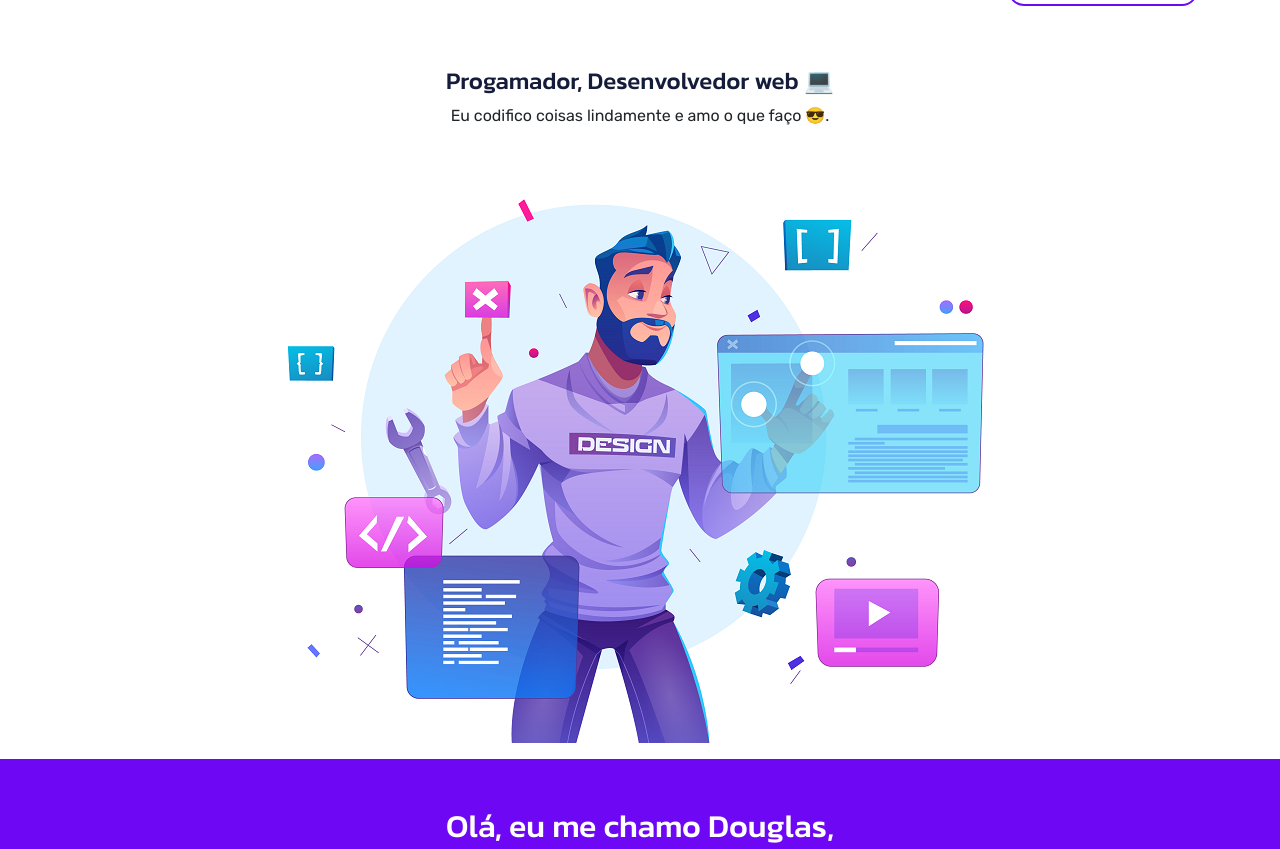
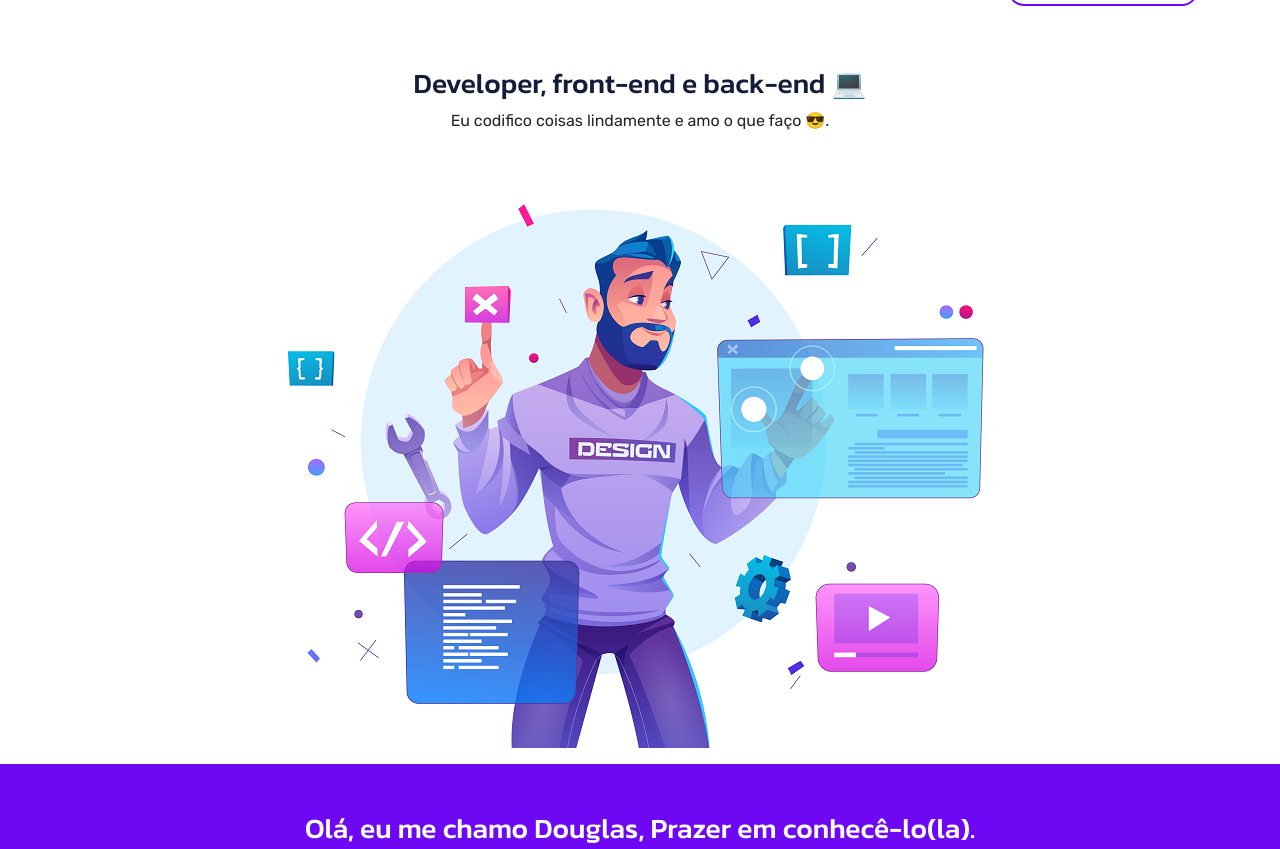
Before and after one commit to douglas-to/Portfolio, a website built with Vite: page index.html in a window 1280 px wide. Shown: the part 103-952 px from the top of the page. Built offline with nearby package versions, Linux system fonts and the light colour scheme.

Commit message:
Versão 1

```diff
--- a/css/style.css
+++ b/css/style.css
@@ -114,7 +114,7 @@ a:hover{
 	color:#141c3a;
 }
 
-@media (max-width: 699px){
+@media (max-width: 500px){
 	.position-rel-minus{
 		position:relative;
 		top:-10%;
--- a/index.html
+++ b/index.html
@@ -32,7 +32,7 @@
       <div class="row">
         <div class="col-md-12">
           <div class="d-flex flex-column justify-content-center align-items-center">
-            <h1 class="text-center mt-5 font-style-title fs-4 responsive-title">Progamador, Desenvolvedor web &#128187;</h1>
+            <h1 class="text-center mt-5 font-style-title fs-3 responsive-title">Developer, front-end e back-end &#128187;</h1>
             <p class="text-center font-style-text fs-6">Eu codifico coisas lindamente e amo o que faço 😎.</p>
             <a href="https://br.freepik.com/vetores-gratis/desenvolvimento-web-engenharia-de-programador-e-site-de-codificacao-em-telas-de-interface-de-realidade-aumentada-desenvolvedor-de-projeto-engenheiro-de-programacao-de-software-ou-design-de-aplicativo-cartoon-illustration_10798281.htm#query=desenvolvedor%20web&position=3&from_view=keyword"><img class="img-fluid mx-auto d-block mb-3" src="images/dev1.png"/></a>
           </div>
@@ -44,7 +44,7 @@
       <div class="min-vh-100 bg-purple">
         <div class="d-flex flex-column align-items-center text-center">
 
-          <h1 class="text-white font-style-title mt-5 fs-2">Olá, eu me chamo Douglas,<br/>Prazer em conhecê-lo(la).</h1>
+          <h1 class="text-white font-style-title mt-5 fs-3 responsive-title">Olá, eu me chamo Douglas, Prazer em conhecê-lo(la).</h1>
 
           <p class="fs-5 text-white font-style-text mt-5 p-3 fs-6">
             Desde que comecei minha jornada estudando desenvolvimento web há mais de 2 anos, fiz varios projetos pessoais focando em duas linguagens como JavaScript e PHP, sou silenciosamente confiante, naturalmente curioso e sempre trabalhando para melhorar minhas habilidades, sempre tentado resolver os problemas um a um.
```
